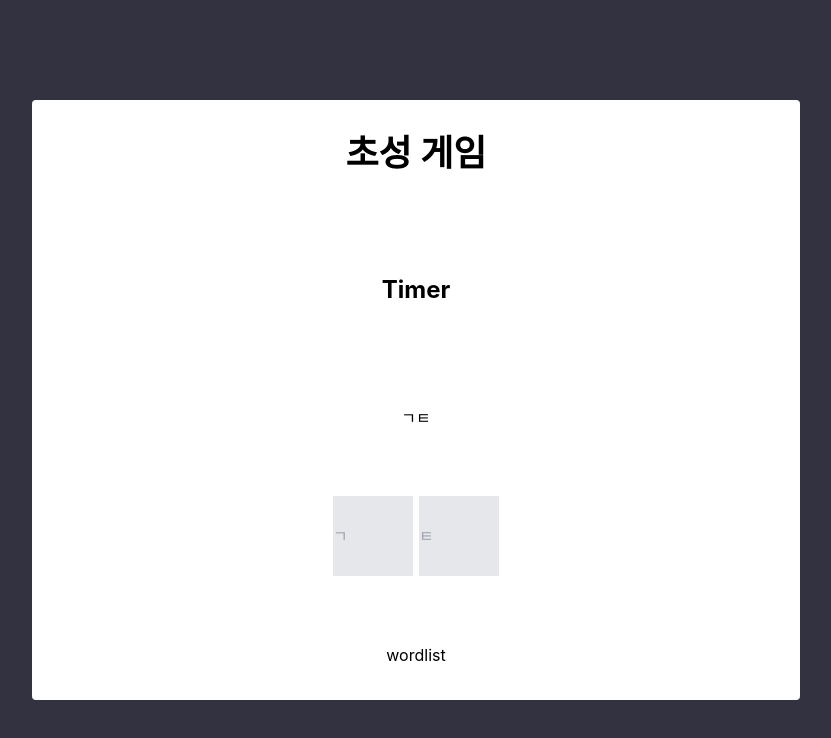
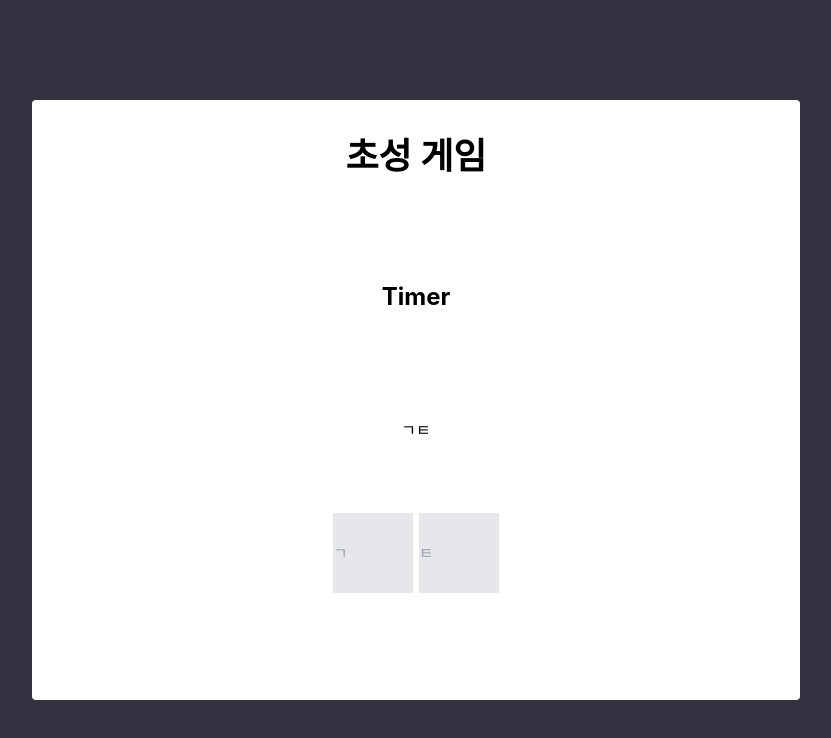
Before and after one commit to zz1qwop/ts-mini-game, a React (Create React App) app: page / in a window 1280 px wide. Shown: the top 738 px of the page, without its empty margins (224-1055 px from the left). Built offline with nearby package versions, Linux system fonts and the light colour scheme.

Commit message:
Feat: 단어 제출 시 하단 wordList 업데이트

```diff
--- a/src/App.tsx
+++ b/src/App.tsx
@@ -1,16 +1,17 @@
-import React from 'react';
+import React, { useState } from 'react';
 import './App.css';
 import Timer from './Components/Timer';
 import Form from './Components/Form';
 import WordList from './Components/WordList';
 
 function App() {
+  const [wordList, setWordList] = useState<string[]>([]);
   return (
     <div className="bg-white w-3/5 h-3/4 rounded flex flex-col justify-around items-center">
       <div className="font-bold text-4xl">초성 게임</div>
       <Timer />
-      <Form />
-      <WordList />
+      <Form handleWordList={setWordList} />
+      <WordList wordList={wordList} handleWordList={setWordList} />
     </div>
   );
 }
--- a/src/Components/Form.tsx
+++ b/src/Components/Form.tsx
@@ -22,7 +22,11 @@ const initial = [
   'ㅎ',
 ];
 
-function Form() {
+type FormProps = {
+  handleWordList: React.Dispatch<React.SetStateAction<string[]>>;
+};
+
+function Form({ handleWordList }: FormProps) {
   const [word, setWord] = useState<string[]>([
     initial[Math.floor(Math.random() * initial.length)],
     initial[Math.floor(Math.random() * initial.length)],
@@ -58,7 +62,7 @@ function Form() {
     console.log(first, second);
     if (initial[first] === word[0] && initial[second] === word[1]) {
       // wordlist에 단어 추가
-      // 구현 필요
+      handleWordList((prev) => [...prev, userWord.join('')]);
 
       setUserword(['', '']);
     }
--- a/src/Components/WordList.tsx
+++ b/src/Components/WordList.tsx
@@ -1,7 +1,18 @@
 import React from 'react';
 
-function WordList() {
-  return <div>wordlist</div>;
+type WordListProps = {
+  wordList: string[];
+  handleWordList: React.Dispatch<React.SetStateAction<string[]>>;
+};
+
+function WordList({ wordList, handleWordList }: WordListProps) {
+  return (
+    <div className="flex flex-wrap">
+      {wordList.map((word) => (
+        <p className="m-4">{word}</p>
+      ))}
+    </div>
+  );
 }
 
 export default WordList;
```
